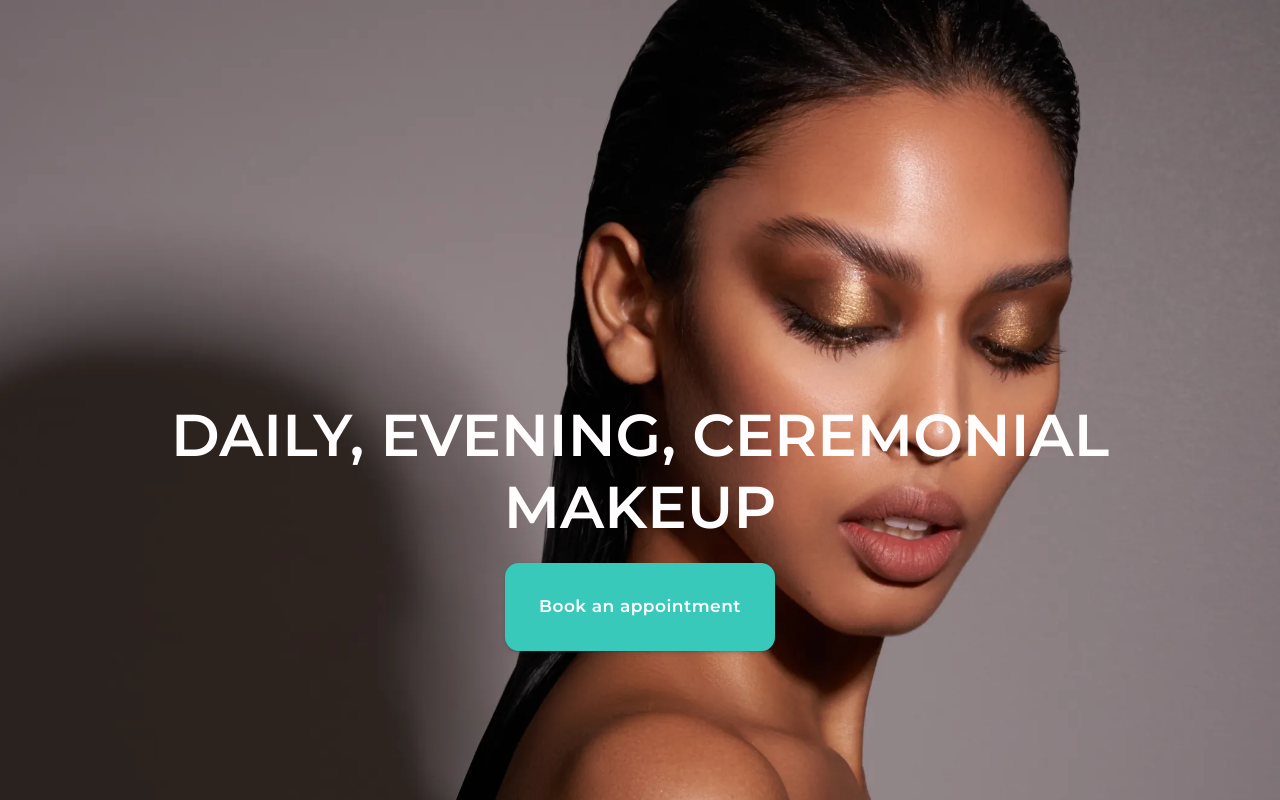
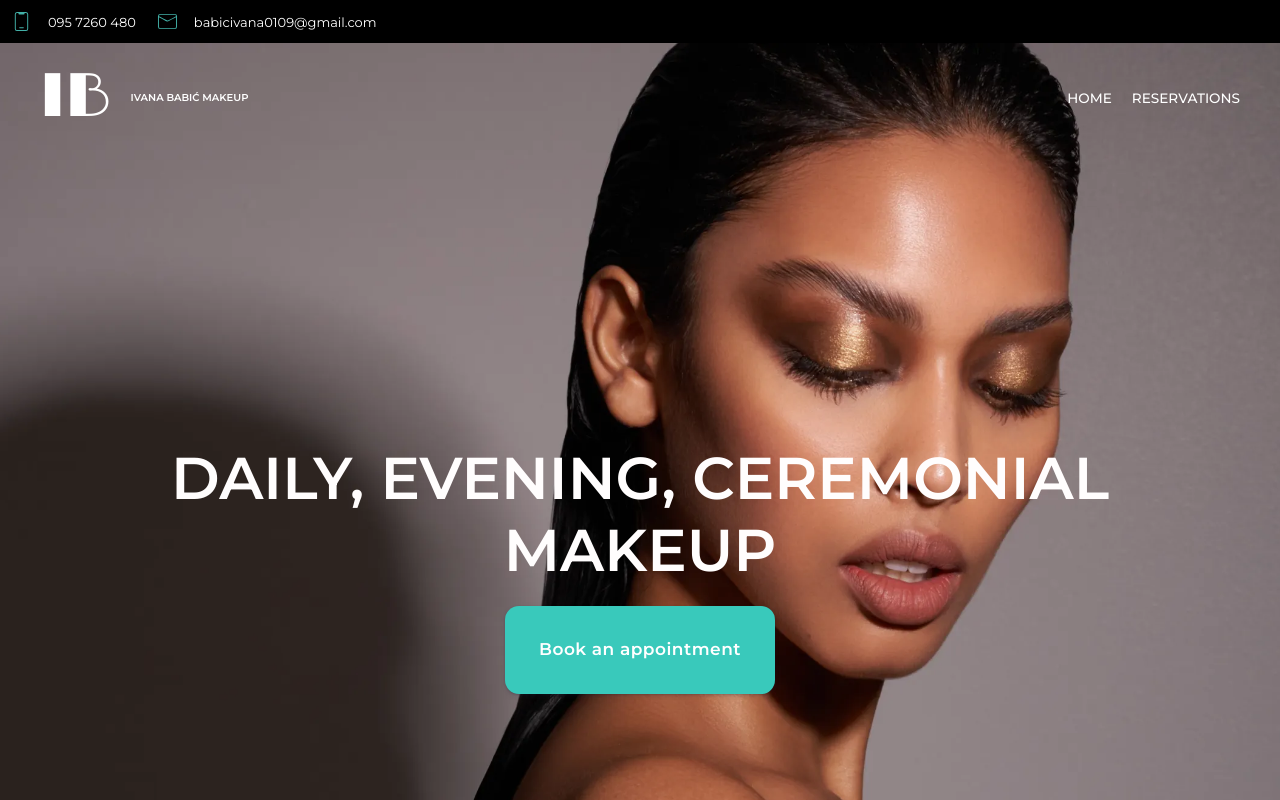
Before and after one commit to Ivana0109/Makeup, a React (Create React App) app: page /#/home in a window 1280 px wide. Shown: the top 800 px of the page. Built offline with nearby package versions, Linux system fonts and the light colour scheme; no server answers; a web font is replaced by a local one.

Commit message:
added files

```diff
--- a/src/App.tsx
+++ b/src/App.tsx
@@ -12,7 +12,8 @@ function App() {
     <ReservationFormProvider>
       <LanguageProvider>
         <Router>
-
+          <UpperHeader />
+          <Menu />
           <div className={styles.container}></div>
           <Routes>
             <Route path="home" element={<CoverPage />} />
```
